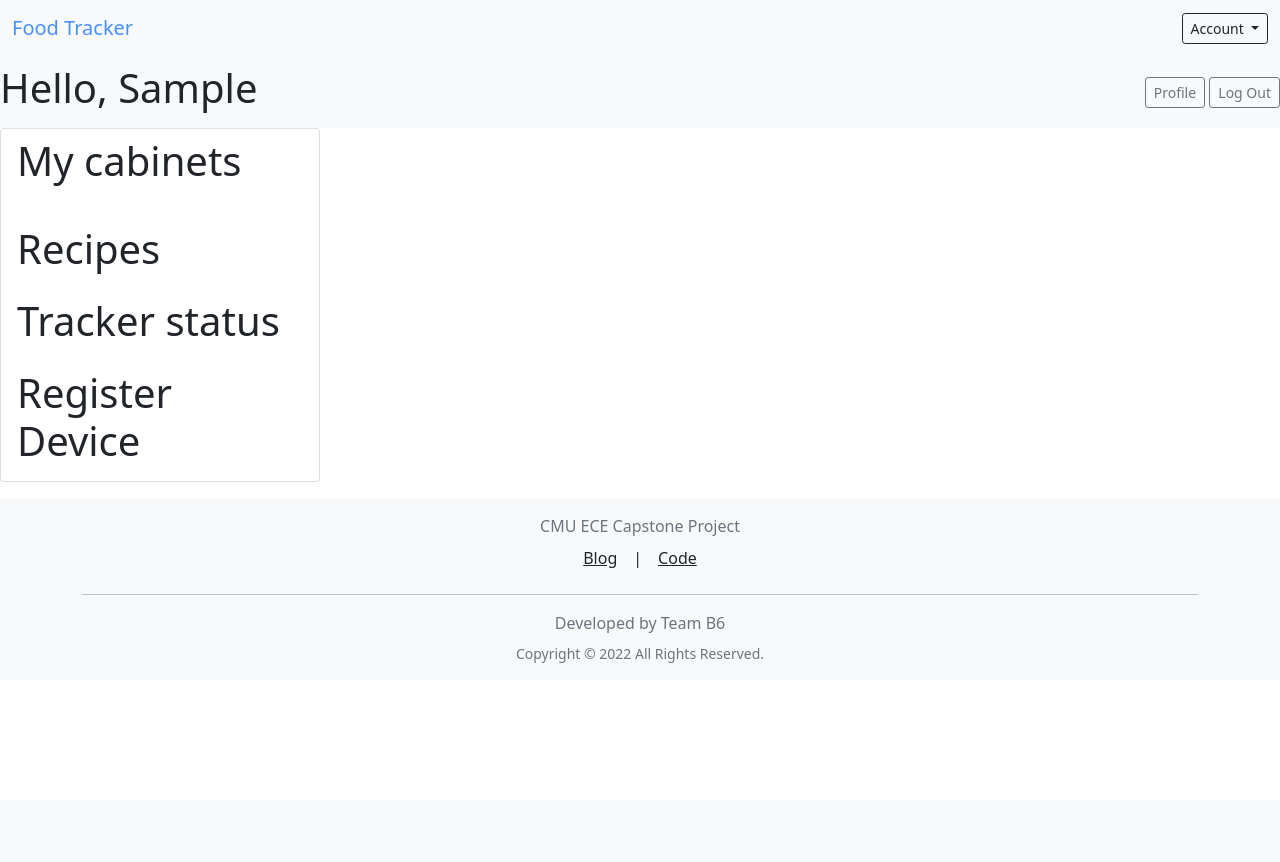
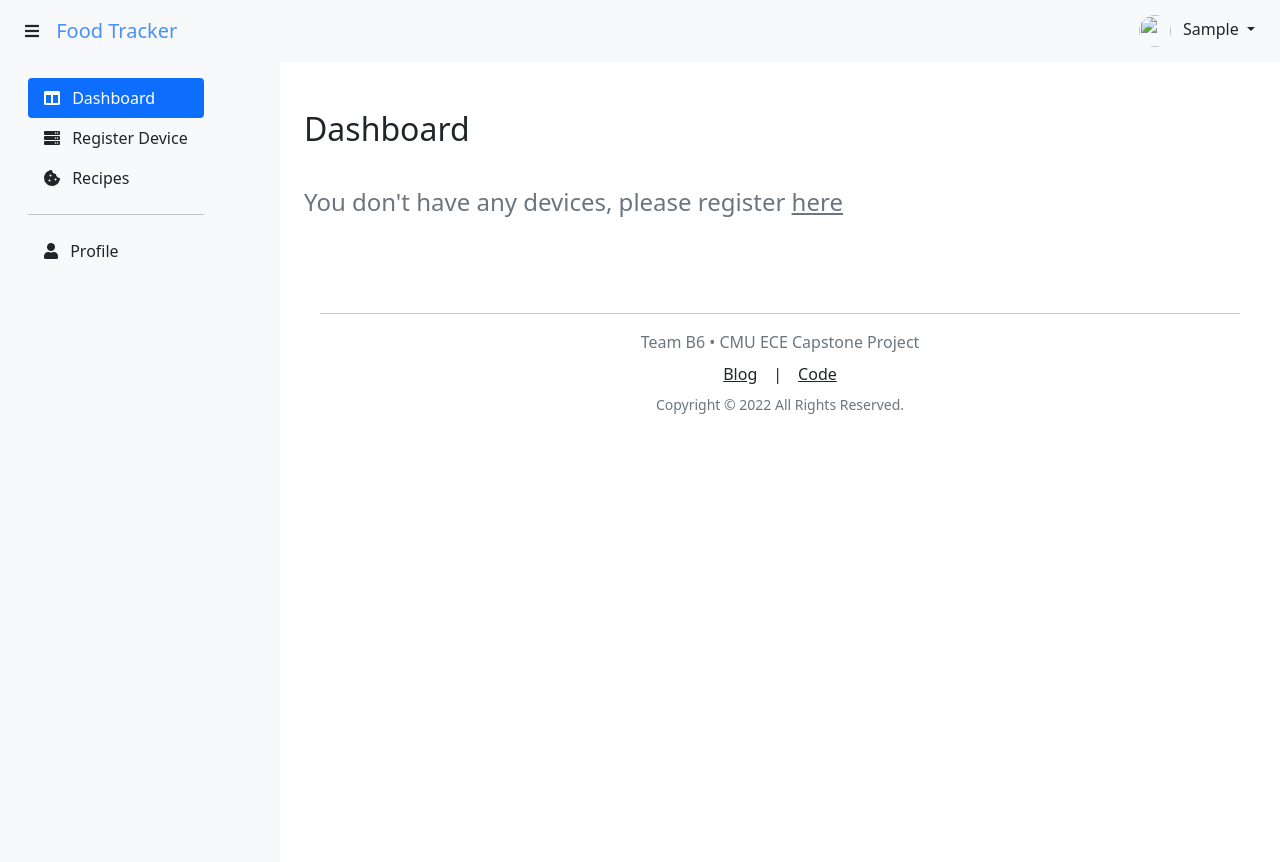
Before and after one commit to 18500-s22-b6/webapp, a Django app: page /dashboard in a window 1280 px wide. Before the commit the page ends 663 px from the top, so only its background shows below. Run offline with Django 3.2, Linux system fonts and the light colour scheme; the visitor is signed in with stand-in values (Sample User, id 1); data that the repository does not hold is empty; parts of the project's set-up code (start-up, migrations or seed data) failed here and were passed over; some libraries are stand-ins or nearby versions.

Commit message:
update page styles

```diff
--- a/webapps/food_tracker/templates/add_device.html
+++ b/webapps/food_tracker/templates/add_device.html
@@ -1,7 +1,8 @@
 <!-- add_device.html -->
 <!-- Sends a POST request for tracker registration -->
 
-{% extends "dashboard.html" %}
+{% extends "base.html" %}
+{% block register_device %}active{% endblock %}
 
 {% block content %}
 
--- a/webapps/food_tracker/templates/add_recipe.html
+++ b/webapps/food_tracker/templates/add_recipe.html
@@ -1,6 +1,8 @@
 <!-- add_recipe.html -->
 
-{% extends "dashboard.html" %}
+{% extends "base.html" %}
+
+{% block recipes %}active{% endblock %}
 
 {% block content %}
 
--- a/webapps/food_tracker/templates/base.html
+++ b/webapps/food_tracker/templates/base.html
@@ -17,22 +17,23 @@
   </head>
 
   <body>
-    <div class="sticky-top">
+    <div class="sticky-top" style="z-index: 2">
       <nav class="navbar navbar-light bg-light">
         <div class="container-fluid">
-          <a class="navbar-brand font-weight-bold text-primary" style="--bs-text-opacity: .75" href="{% url 'home' %}">Food Tracker</a>
+          <div>
+            <button class="btn" type="button" id="menu-btn" data-bs-toggle="" data-bs-target="#offcanvasScrolling" aria-controls="offcanvasScrolling">
+              <i class="fa fa-bars"></i>
+            </button>
+            <a class="navbar-brand text-primary align-middle" style="--bs-text-opacity: .75" href="{% url 'home' %}">Food Tracker</a>
+          </div>
           <div>
             {% if user.is_authenticated %}
-              <!-- <a class="btn btn-sm btn-outline-dark" href="{% url 'profile' %}" role="button">Profile</a>
-              <a class="btn btn-sm btn-outline-dark" href="{% url 'logout' %}" role="button">Logout</a> -->
               <div class="dropdown">
-                <button class="btn btn-outline-dark btn-sm dropdown-toggle" type="button" id="dropdownMenuButton1" data-bs-toggle="dropdown" aria-expanded="false">
-                  Account
+                <button class="btn dropdown-toggle" type="button" id="dropdownMenuButton1" data-bs-toggle="dropdown" aria-expanded="false">
+                  <img src="{{ user.image_url }}" width="32" height="32" class="rounded-circle me-2"> {{ user.first_name }}
                 </button>
                 <ul class="dropdown-menu dropdown-menu-end" aria-labelledby="dropdownMenuButton1">
                   <li><a class="dropdown-item h6" href="{% url 'profile' %}">Profile</a></li>
-                  <li><a class="dropdown-item h6" href="{% url 'dashboard' %}">Dashboard</a></li>
-                  <li><hr class="dropdown-divider"></li>
                   <li><a class="dropdown-item h6" href="{% url 'logout' %}">Log Out</a></li>
                 </ul>
               </div>
@@ -44,7 +45,7 @@
       </nav>
       <div>
         {% for message in messages %}
-        <div class="alert {{ message.tags }} alert-dismissible fade show text-center p-3" role="alert">
+        <div class="alert {{ message.tags }} alert-dismissible fade show text-center p-3 m-0" role="alert">
           {{ message }}
           <button type="button" class="btn-close btn-sm" data-bs-dismiss="alert" aria-label="Close"></button>
         </div>
@@ -52,22 +53,94 @@
       </div>
     </div>
 
+    <div class="container-fluid">
+      <div class="row" style="min-height: 100vh !important;">
+
+        <div class="col-auto bg-light" id="sidebar" style="width:280px">
+          <div class="position-fixed my-3">
+            <ul class="nav nav-pills flex-column px-3">
+              <li>
+                <a href="{% url 'dashboard' %}" class="nav-link link-dark px-3 {% block dashboard %}{% endblock %}">
+                  <i class="fas fa-columns bi me-2"></i>
+                  <span>Dashboard</span>
+                </a>
+              </li>
+              <li>
+                <a href="{% url 'add_device' %}" class="nav-link link-dark px-3 {% block register_device %}{% endblock %}">
+                  <i class="fas fa-server bi me-2"></i>
+                  Register Device
+                </a>
+              </li>
+              <li>
+                <a href="{% url 'recipes' %}" class="nav-link link-dark px-3 {% block recipes %}{% endblock %}">
+                  <i class="fas fa-cookie-bite bi me-2"></i>
+                  Recipes
+                </a>
+              </li>
+
+              {% comment %} <li>
+                <button class="nav-link link-dark px-3 {% if devices %}disabled{% endif %}"
+                    data-bs-toggle="collapse" data-bs-target="#devices" aria-expanded="true" aria-controls="devices">
+                  <i class="fa fa-microchip bi me-2" aria-hidden="true"></i>
+                  My Devices <i class="fas fa-angle-down"></i>
+                </button>
+              </li>
+              <li class="collapse nav nav-pills flex-column px-3" id="devices">
+                <table>
+                  {% for device in devices %}
+                    <tr>
+                      <td>
+                        <a href="{% url 'cabinet' id=device.serial_number %}" class="nav-link link-dark">
+                          {{ device.name }}
+                        </a>
+                      </td>
+                    </tr>
+                  {% endfor %}
+                </table>
+              </li> {% endcomment %}
+              <hr>
+              <li>
+                <a href="{% url 'profile' %}" class="nav-link link-dark px-3 {% block profile %}{% endblock %}">
+                  <i class="fas fa-user bi me-2"></i>
+                  Profile
+                </a>
+              </li>
+          </div>
+        </div>
+
+        <div class="col p-0">
+
           {% block content %}{% endblock %}
 
-    <footer class="bg-light p-3">
+          <footer class="p-3">
             <div class="container text-center">
-          <div class="text-muted">CMU ECE Capstone Project</div>
+                <hr>
+
+                <div class="text-center">
+                  <div class="text-muted">Team B6 • CMU ECE Capstone Project</div>
                   <div class="d-flex justify-content-center font-weight-light">
                       <a      class="p-1 m-1" href="http://course.ece.cmu.edu/~ece500/projects/s22-teamb6/" target="_blank">Blog</a>
                       <div    class="p-1 m-1">|</div>
                       <a      class="p-1 m-1" href="https://github.com/18500-s22-b6/webapp" target="_blank">Code</a>
                   </div>
-          <hr>
-          <div class="text-muted m-2">Developed by Team B6</div>
                   <div class="text-muted font-weight-light small">Copyright © 2022 All Rights Reserved.</div>
                 </div>
+            </div>
           </footer>
+        </div>
+      </div>
+    </div>
 
+
+  <script>
+    let btn = document.getElementById("menu-btn")
+    let display = true
+    btn.addEventListener(
+      "click", () => {
+        document.getElementById("sidebar").style.display = display ? "none" : "block"
+        display = !display
+      })
+  </script>
   {% block script %}{% endblock %}
 
   </body>
--- a/webapps/food_tracker/templates/dashboard.html
+++ b/webapps/food_tracker/templates/dashboard.html
@@ -8,45 +8,33 @@ TODO
  -->
 {% extends "base.html" %}
 
+{% block dashboard %}active{% endblock %}
+
 {% block content %}
-<nav class="navbar navbar-light bg-light">
-    <h1>Hello, {{ user.first_name }}</h1>
-    <form class="form-inline">
-      <a class="btn btn-sm btn-outline-secondary" type="button" href="{% url 'profile' %}">Profile</a>
-      <a class="btn btn-sm btn-outline-secondary" type="button" href="{% url 'logout' %}">Log Out</a>
-    </form>
-  </nav>
+    <div class="container">
+        <div class="row my-5">
+        <div class="h2 mb-4">Dashboard</div>
+        {% if not devices %}
+            <div class="h4 my-3 text-muted">You don't have any devices, please register <a href="{% url 'add_device' %}">here</a></div>
+        {% else %}
+            <div class="h4 mb-4">My Devices</div>
+            {% for device in devices %}
+                <div class="card text-center m-2" style="width: 15rem;">
+                    <div class="card-body">
+                        <h5 class="card-title my-2">{{ device.name }}</h5>
+                        <h6 class="card-title my-2 text-success">{{ device.status }}</h6>
+                        <p class="card-text">This cabinet contains {{ device.inventory }} items</p>
+                        <a href="{% url 'cabinet' id=device.serial_number %}" class="btn btn-primary stretched-link">View</a>
+                    </div>
+                    {% if device.unid %}
+                        <span class="position-absolute top-0 start-100 translate-middle badge border border-light rounded-circle bg-danger p-2"><span class="visually-hidden">unread messages</span>
+                    {% endif %}
+                </div>
+            {% endfor %}
+        {% endif %}
+
+        </div>
+    </div>
 
 
-    <nav class="sidebar card" id="sidebar" style = "width: 20rem;">
-        <a class="nav-link has-submenu h1 text-dark" href="{% url 'dashboard' %}">My cabinets</a>
-        <ul>
-            {% for device in devices %}
-                <li class="nav-link h6 text-dark"><a href="{% url 'cabinet' device.id %}">{{ device.name }}</a></li>
-            {% endfor %}
-        </ul>
-        <a class="nav-link h1 text-dark" href="{% url 'recipes' %}">Recipes</a>
-        <a class="nav-link h1 text-dark" href="#TODO">Tracker status</a>
-        <a class="nav-link h1 text-dark" href="{% url 'add_device' %}">Register Device</a>
-    </nav>
-
-    {% if message %}
-    <h2> {{ message }} </h2>
-    <!-- elif request.session.message -->
-    <!-- <h2> request.session.message </h2> -->
-    {% endif %}
-
-    <ul>
-        {% for device in devices %}
-            <li>
-                <a href="{% url 'cabinet' device.id %}">{{ device.name }}</a>
-                <form action="{% url 'del_cabinet' device.id %}" method="post">
-                    {% csrf_token %}
-                    <button class="delete" type="submit">Delete</button>
-                </form>
-            </li>
-
-        {% endfor %}
-    </ul>
-
 {% endblock %}
--- a/webapps/food_tracker/templates/recipes.html
+++ b/webapps/food_tracker/templates/recipes.html
@@ -8,7 +8,9 @@ TODO
     - add delete recipe button
  -->
 
-{% extends "dashboard.html" %}
+{% extends "base.html" %}
+{% block recipes %}active{% endblock %}
+
 {% load template_filters %}
 
 {% block content %}
--- a/webapps/food_tracker/templates/register_user.html
+++ b/webapps/food_tracker/templates/register_user.html
@@ -2,6 +2,7 @@
 {% extends "base.html" %}
 
 {% load crispy_forms_tags %}
+{% block profile %}active{% endblock %}
 
 {% block script %}
 <script type="text/javascript">
@@ -58,9 +59,9 @@
 
 {% block content %}
 
-    <div class="container py-5 h-100">
+    <div class="container py-5">
         <div class="h2 text-center pb-3">Enter Your Information</div>
-        <div class="row d-flex justify-content-center align-items-center h-100">
+        <div class="row d-flex justify-content-center align-items-center">
           <div class="col-12 col-md-8 col-lg-6 col-xl-5">
             <div class="card shadow-2-strong" style="border-radius: 2rem;">
               <div class="card-body p-5 mx-3">
```
Also changed, not shown: webapps/food_tracker/templates/home.html (+2 -9 lines), webapps/food_tracker/templates/login.html (+4 -8 lines), webapps/food_tracker/templates/profile.html (+6 -5 lines). Lines whose indentation alone changed are shown as unchanged.
